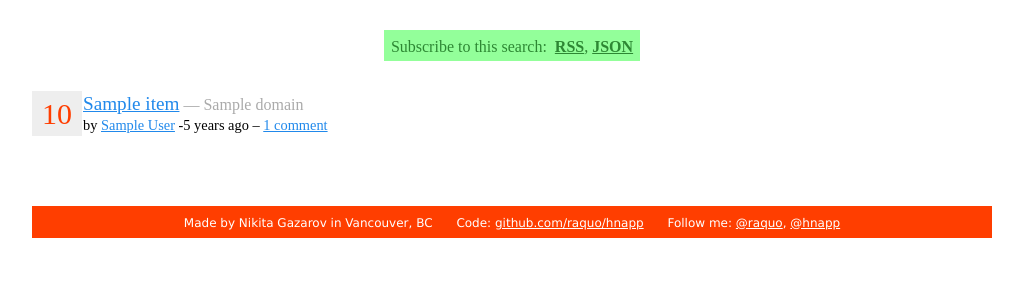
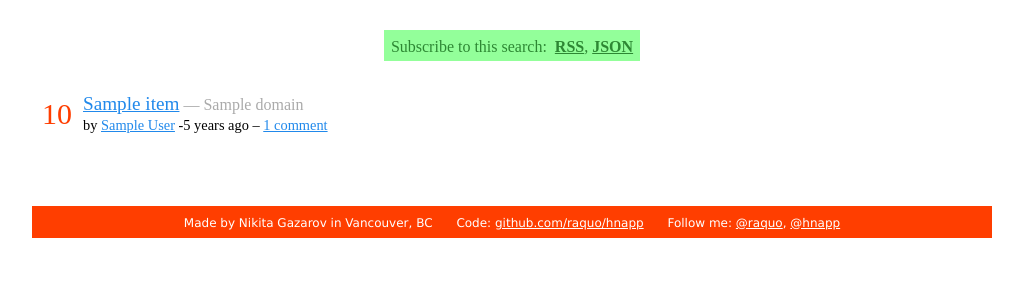
Before and after one commit to raquo/hnapp, a Flask app: template templates/search.html in a window 1280 px wide. Shown: the part 95-395 px from the top of the page, without its empty margins (128-1151 px from the left). Run offline with Flask 2, Linux system fonts and the light colour scheme; the template is opened without the code that fills it: most values are stand-ins (such as "Sample title", 1, 10 or a date in 2020).

Commit message:
CSS hotfix - stray bg

```diff
--- a/static/css/hnapp.css
+++ b/static/css/hnapp.css
@@ -270,7 +270,7 @@ footer {
 			padding: 0 10px;
 			font-size: 30px;
 			color: #ff3e00;
-			background: #eee;
+/*			background: #eee;*/
 		}
 
 		.item__link {
```
